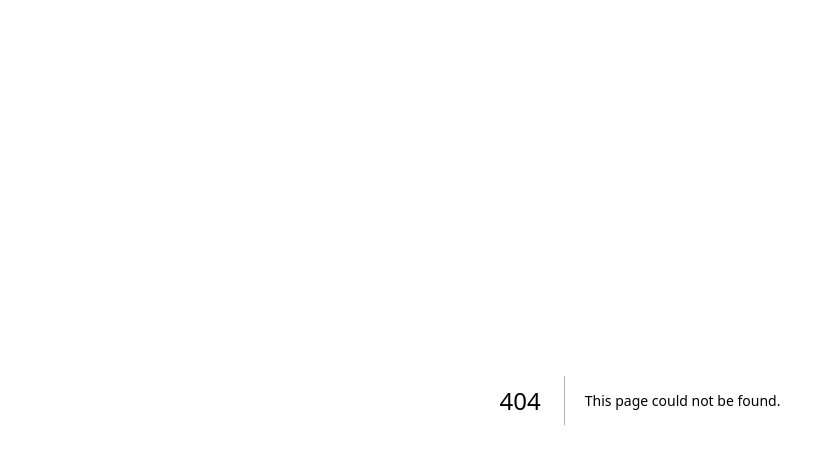
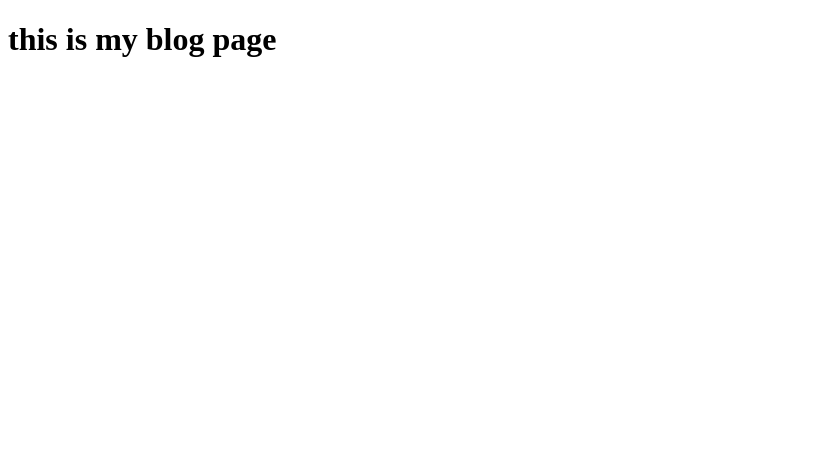
Before and after one commit to Shivgitcode/next-tut, a Next.js app in the folder routing-demo/: page /blog in a window 1280 px wide. Before the commit this address had no page. Shown: the top 464 px of the page, without its empty margins (0-835 px from the left). Built offline with nearby package versions, Linux system fonts and the light colour scheme.

Commit message:
dynamic routing done

```diff
--- /dev/null
+++ b/routing-demo/src/app/blog/first/page.tsx
@@ -0,0 +1,5 @@
+export default function First() {
+    return (
+        <h1>first</h1>
+    )
+}
--- /dev/null
+++ b/routing-demo/src/app/blog/page.tsx
@@ -0,0 +1,5 @@
+export default function Blog() {
+    return (
+        <h1>this is my blog page</h1>
+    )
+}
--- /dev/null
+++ b/routing-demo/src/app/blog/second/page.tsx
@@ -0,0 +1,6 @@
+
+export default function Second() {
+    return (
+        <h1>Second</h1>
+    )
+}
```
